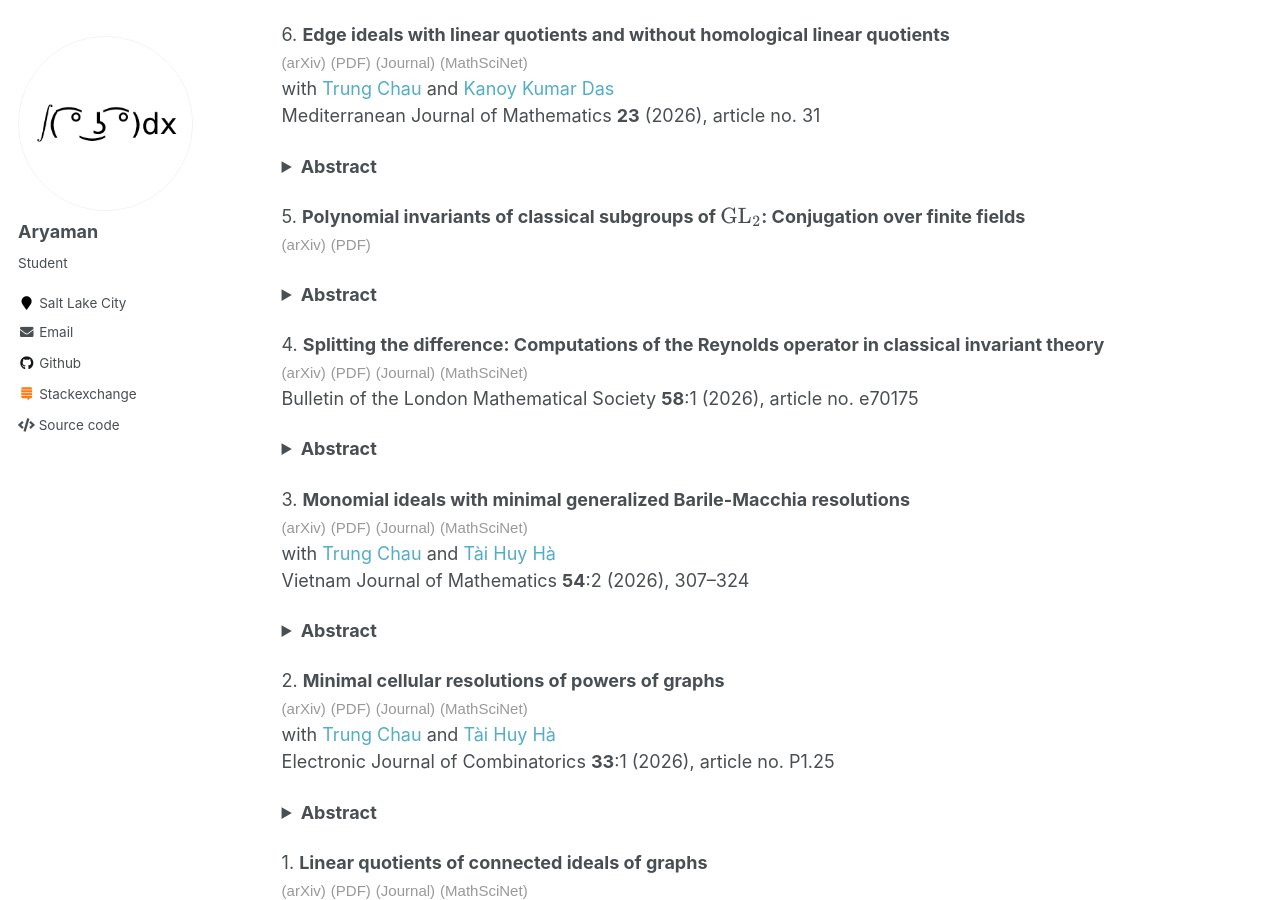
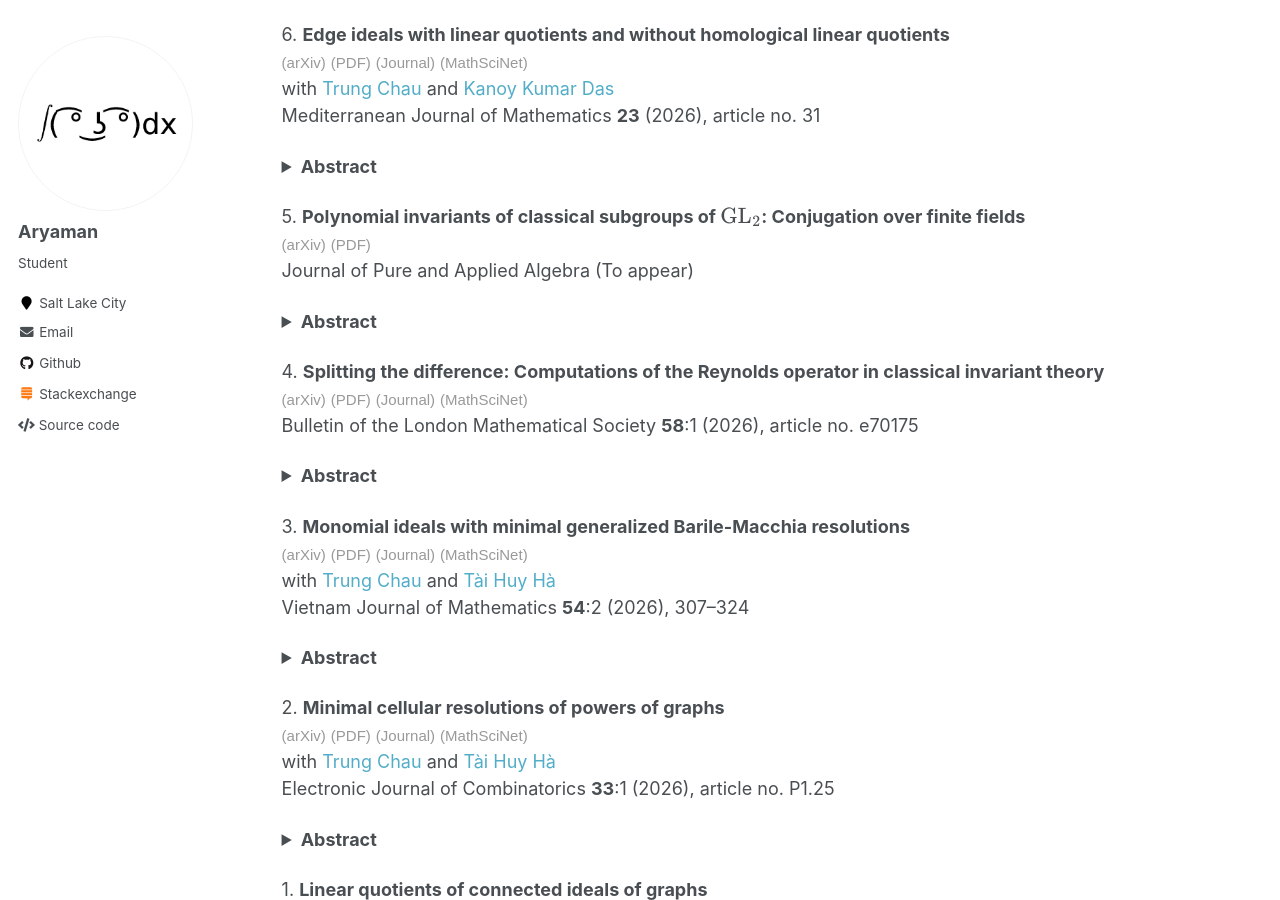
Before and after one commit to aryamanmaithani/math, a Jekyll site: the page built from _pages/papers.html, in a window 1280 px wide and 900 px high, scrolled down 884 px. Built offline with Jekyll 4.4.1, drawn with Linux system fonts in a browser that asks for light colours; formulas are drawn with MathJax 3.

Commit message:
added jpaa

```diff
--- a/_pages/papers.html
+++ b/_pages/papers.html
@@ -60,6 +60,7 @@ A monomial ideal $I$ is said to have homological linear quotients if for each $k
 <p>
 5. <b>Polynomial invariants of classical subgroups of \(\operatorname{GL}_{2}\): Conjugation over finite fields</b> <br>
  <a href="https://arxiv.org/abs/2501.15080" target="_blank"><span style="font-family: sans-serif, 'Open Sans';color: #999;font-size: 15px;">(arXiv)</span></a> <a href="maithani_conjugation.pdf" target="_blank"><span style="font-family: sans-serif, 'Open Sans';color: #999;font-size: 15px;">(PDF)</span></a> <br>
+Journal of Pure and Applied Algebra (To appear) <br>
 <details> <summary><b>Abstract</b></summary>
 Consider the conjugation action of the general linear group $\operatorname{GL}_{2}(K)$ on the polynomial ring $K[X_{2 \times 2}]$. When $K$ is an infinite field, the ring of invariants is a polynomial ring generated by the trace and the determinant. We describe the ring of invariants when $K$ is a finite field, and show that it is a hypersurface. We also consider the other classical subgroups, and the polynomial rings corresponding to other subspaces of matrices such as the traceless and symmetric matrices. In each case, we show that the invariant ring is either a polynomial ring or a hypersurface.
 </details>
--- a/codes/papers_page_generator/papers.txt
+++ b/codes/papers_page_generator/papers.txt
@@ -58,6 +58,8 @@ title: Polynomial invariants of classical subgroups of $\operatorname{GL}_{2}$:
 date: 2025-1-25
 arxiv: 2501.15080
 pdf: maithani_conjugation
+
+toa: Journal of Pure and Applied Algebra
 =========
 4
 title: Splitting the difference: Computations of the Reynolds operator in classical invariant theory
```
